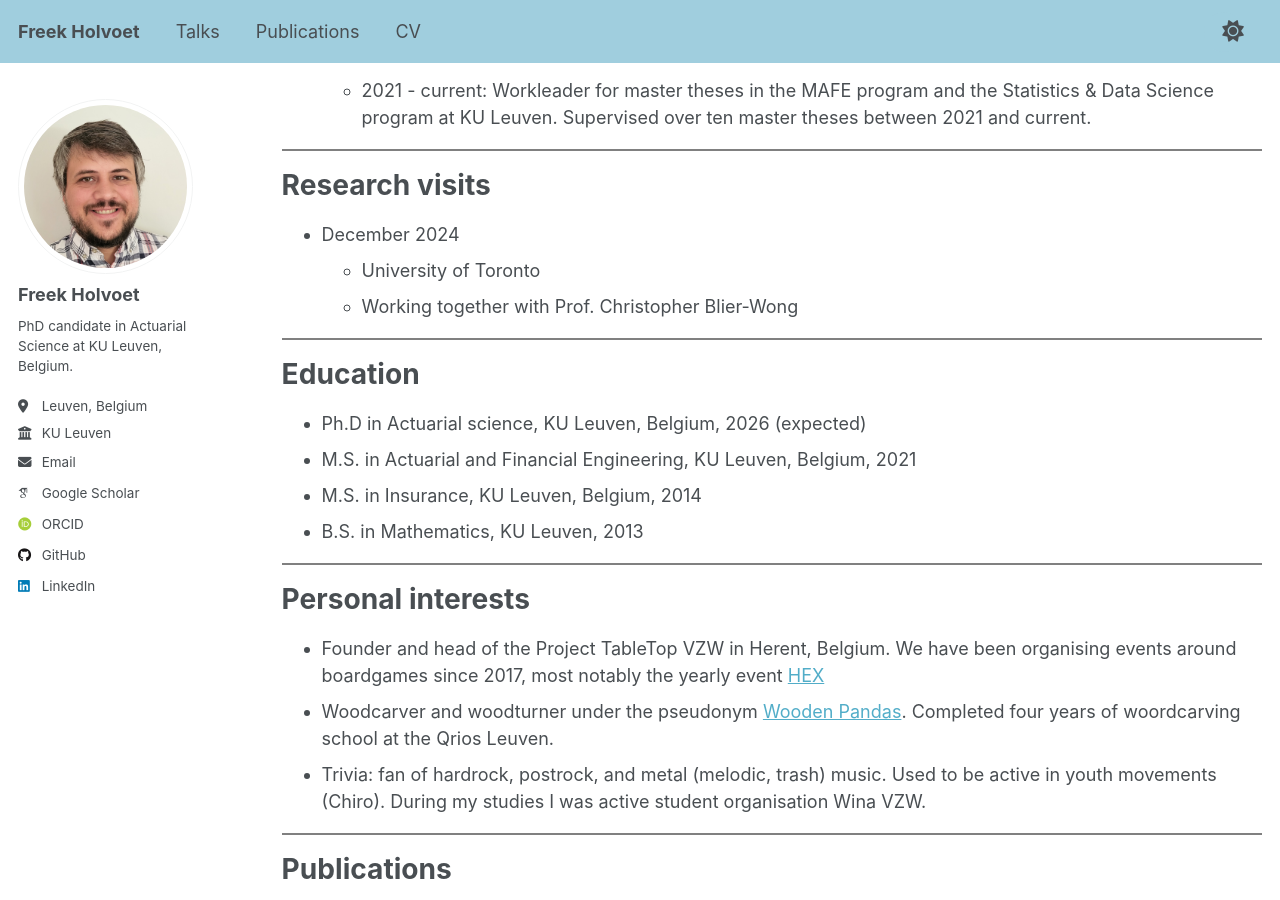
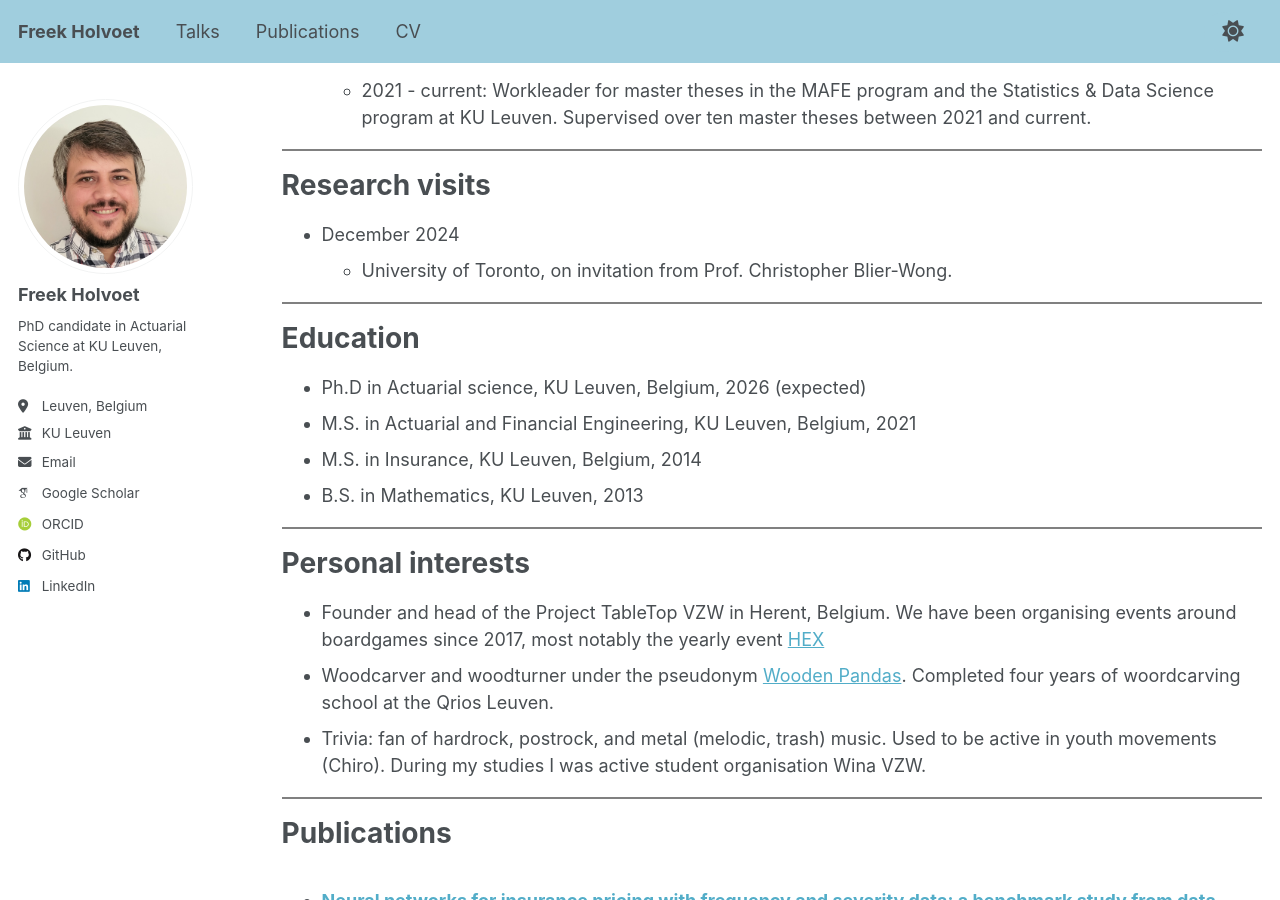
Before and after one commit to freekholvoet/freekholvoet.github.io, a Jekyll site: the page built from _pages/cv.md, in a window 1280 px wide and 900 px high, scrolled down 1561 px. Built offline with Jekyll 4.4.1, drawn with Linux system fonts in a browser that asks for light colours; some web fonts are replaced.

Commit message:
res_vis_fix

```diff
--- a/_pages/cv.md
+++ b/_pages/cv.md
@@ -62,8 +62,7 @@ Research visits
 ======
 
 * December 2024
-  * University of Toronto
-  * Working together with Prof. Christopher Blier-Wong
+  * University of Toronto, on invitation from Prof. Christopher Blier-Wong.
 
 <hr style="border: none; border-top: 2px solid gray;" />
 
```
